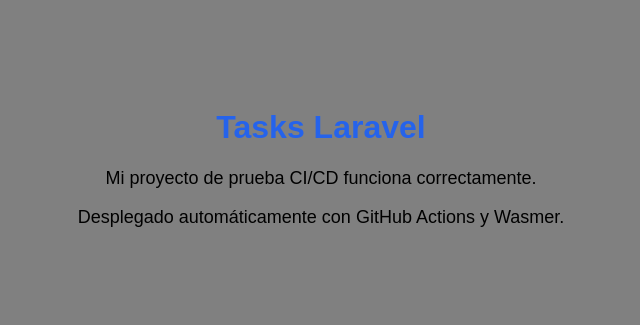
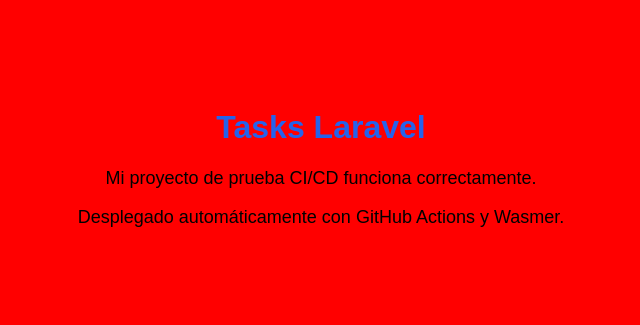
Before and after one commit to ike-rrr/tasks-laravel, a Laravel app: page / in a window 1280 px wide. Shown: the top 325 px of the page, without its empty margins (319-959 px from the left). Run offline with Laravel 12, Linux system fonts and the light colour scheme.

Commit message:
Prueba cambio color

```diff
--- a/resources/views/welcome.blade.php
+++ b/resources/views/welcome.blade.php
@@ -9,7 +9,7 @@
     <style>
         body {
             font-family: Arial, sans-serif;
-            background-color: gray;
+            background-color: red;
             text-align: center;
             padding: 80px 20px;
         }
```
